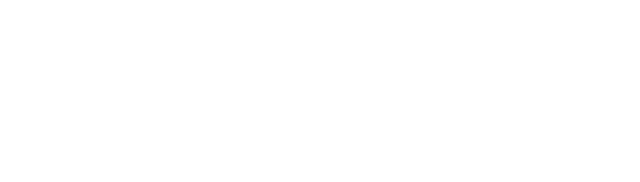
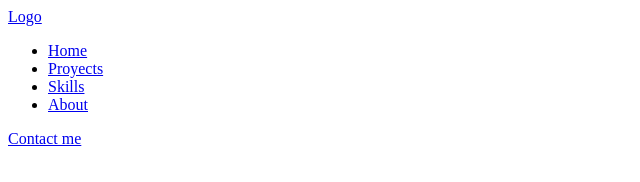
Before and after one commit to Jsglia/portfolio, a plain HTML site: page index.html in a window 1280 px wide. Shown: the whole page, without its empty margins (0-640 px from the left). Drawn offline with Linux system fonts and the light colour scheme.

Commit message:
estructura completa listo para escribir codigo

```diff
--- a/index.html
+++ b/index.html
@@ -3,9 +3,52 @@
 <head>
     <meta charset="UTF-8">
     <meta name="viewport" content="width=device-width, initial-scale=1.0">
-    <title>Document</title>
+    <link rel="stylesheet" href="css/style.css">
+    <title>Home - Julian Santanatoglia</title>
 </head>
 <body>
 
+    <main class="main__container">
+        <header class="header__container">
+            <a class="header__logo" href="#">Logo</a>
+            <div class="nav-bar">
+                <ul>
+                    <li>
+                        <a class="navbar__enlace" href="#">Home</a>
+                    </li>
+                    <li>
+                        <a lass="navbar__enlace" href="#">Proyects</a>
+                    </li>
+                    <li>
+                        <a lass="navbar__enlace" href="#">Skills</a>
+                    </li>
+                    <li>
+                        <a lass="navbar__enlace" href="#">About</a>
+                    </li>
+                </ul>
+            </div>
+            <a href="#" class="header__contacto">Contact me</a>
+        </header>
+
+
+
+    </main>
+
+
+
+
+
+
+
+
+
+
+
+
+
+
+
+
+    <script src="script/script.js"></script>
 </body>
 </html>
--- /dev/null
+++ b/main.scss
@@ -0,0 +1,2 @@
+//  LISTO PARA AÑADIR ESTILOS
+// sass -- watch main.scss css/style.css
```
Also changed, not shown: pages/contact.html (+2 -1 lines), css/style.css, script/script.js (added), 1 other file.
